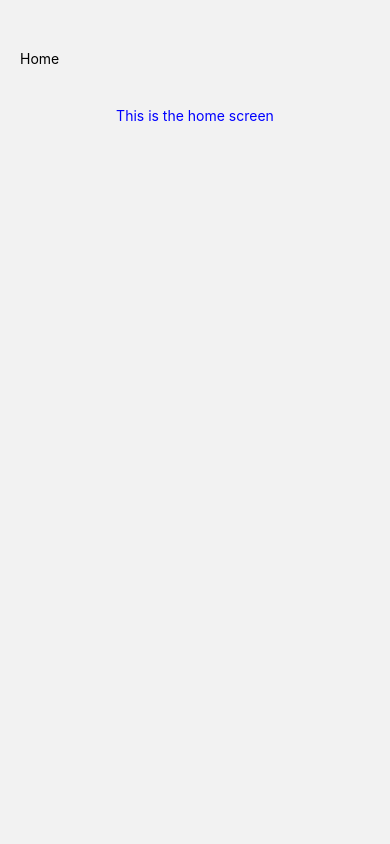
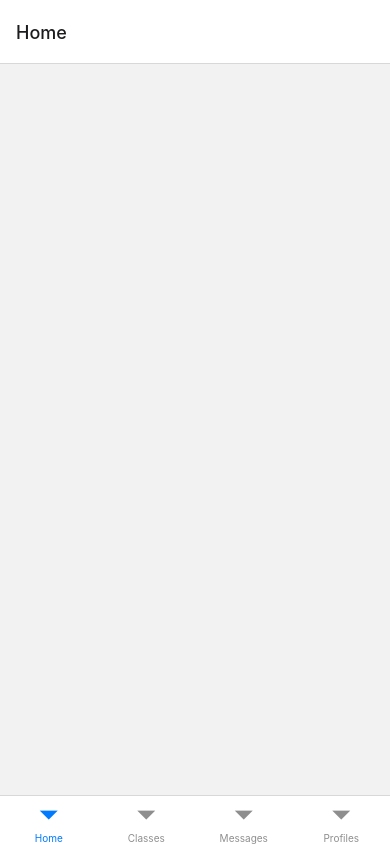
Before and after one commit to I-Dont-Want-An-F/client, a React Native app: screen / in a window 390 px wide. Built offline with nearby package versions, Linux system fonts and the light colour scheme.

Commit message:
TabsAndStacks

```diff
--- a/App.js
+++ b/App.js
@@ -1,25 +1,23 @@
 import { NavigationContainer } from '@react-navigation/native';
-import { createNativeStackNavigator } from '@react-navigation/native-stack';
+import { createBottomTabNavigator } from '@react-navigation/bottom-tabs';
 import { GlobalStyles } from './stlyes/Global';
-import HomeScreen from './screens/HomeScreen'
-import NavigationBar from './shared/NavigationBar';
+import HomeScreenStack from './TabStacks/HomeScreenStack';
+import ClassScreenStack from './TabStacks/ClassScreenStack';
+import MessageScreenStack from './TabStacks/MessageScreenStack';
+import ProfileScreenStack from './TabStacks/ProfileScreenStack';
 
-const Stack = createNativeStackNavigator();
+const Tab = createBottomTabNavigator();
+//const Stack = createNativeStackNavigator();
 
 export default function App() {
   return (
       <NavigationContainer style={GlobalStyles.container}>
-        <Stack.Navigator initialRouteName="HomeScreen">
-          <Stack.Screen
-            name="HomeScreen"
-            component={HomeScreen}
-            options={({ navigation }) => ({
-              header: () => (
-                <NavigationBar navigation={navigation} />
-              )
-            })}
-          />
-        </Stack.Navigator>
+          <Tab.Navigator initialRouteName='Home'>
+            <Tab.Screen name="Home" component={HomeScreenStack} />
+            <Tab.Screen name="Classes" component={ClassScreenStack} />
+            <Tab.Screen name="Messages" component={MessageScreenStack} />
+            <Tab.Screen name="Profiles" component={ProfileScreenStack} />
+          </Tab.Navigator>
       </NavigationContainer>
   );
 }
--- /dev/null
+++ b/TabStacks/ClassScreenStack.js
@@ -0,0 +1,15 @@
+import { React } from 'react';
+import { createStackNavigator } from '@react-navigation/stack';
+import { ClassScreen } from '../screens/ClassScreen';
+
+const Stack = createStackNavigator();
+
+
+export default function ScreenStack () {
+    <Stack.Navigator>
+        <Stack.Screen>
+            name="Classes"
+            component={ClassScreen}
+        </Stack.Screen>
+    </Stack.Navigator>
+}
--- /dev/null
+++ b/TabStacks/HomeScreenStack.js
@@ -0,0 +1,15 @@
+import { React } from 'react';
+import { createStackNavigator } from '@react-navigation/stack';
+import { HomeScreen } from  '../screens/HomeScreen';
+
+const Stack = createStackNavigator();
+
+
+export default function HomeScreenStack () {
+    <Stack.Navigator>
+        <Stack.Screen>
+            name="Home"
+            component={HomeScreen}
+        </Stack.Screen>
+    </Stack.Navigator>
+}
--- /dev/null
+++ b/TabStacks/MessageScreenStack.js
@@ -0,0 +1,15 @@
+import { React } from 'react';
+import { createStackNavigator } from '@react-navigation/stack';
+import { MessageScreen } from '../screens/MessageScreen';
+
+const Stack = createStackNavigator();
+
+
+export default function ScreenStack () {
+    <Stack.Navigator>
+        <Stack.Screen>
+            name="Messages"
+            component={MessageScreen}
+        </Stack.Screen>
+    </Stack.Navigator>
+}
--- /dev/null
+++ b/TabStacks/ProfileScreenStack.js
@@ -0,0 +1,15 @@
+import { React } from 'react';
+import { createStackNavigator } from '@react-navigation/stack';
+import { ProfileScreen} from '../screens/ProfileScreen';
+
+const Stack = createStackNavigator();
+
+
+export default function ScreenStack () {
+    <Stack.Navigator>
+        <Stack.Screen>
+            name="Profiles"
+            component={ProfileScreen}
+        </Stack.Screen>
+    </Stack.Navigator>
+}
--- a/package.json
+++ b/package.json
@@ -9,8 +9,10 @@
     "web": "expo start --web"
   },
   "dependencies": {
+    "@react-navigation/bottom-tabs": "^6.4.0",
     "@react-navigation/native": "^6.0.13",
     "@react-navigation/native-stack": "^6.9.0",
+    "@react-navigation/stack": "^6.3.1",
     "expo": "~46.0.9",
     "expo-status-bar": "~1.4.0",
     "react": "^18.2.0",
--- /dev/null
+++ b/screens/ClassScreen.js
@@ -0,0 +1,10 @@
+import {React,  useState } from 'react';
+import { Text } from 'react-native';
+import { GlobalStyles } from '../stlyes/Global';
+
+
+export default function ClassScreen() {
+    return (
+        <Text style={GlobalStyles.text} > This is the class screen </Text>
+    )
+}
--- /dev/null
+++ b/screens/MessageScreen.js
@@ -0,0 +1,10 @@
+import {React,  useState } from 'react';
+import { Text } from 'react-native';
+import { GlobalStyles } from '../stlyes/Global';
+
+
+export default function MessageScreen() {
+    return (
+        <Text style={GlobalStyles.text} > This is the message screen </Text>
+    )
+}
--- /dev/null
+++ b/screens/ProfileScreen.js
@@ -0,0 +1,10 @@
+import {React,  useState } from 'react';
+import { Text } from 'react-native';
+import { GlobalStyles } from '../stlyes/Global';
+
+
+export default function ProfileScreen() {
+    return (
+        <Text style={GlobalStyles.text} > This is the profile screen </Text>
+    )
+}
--- a/shared/NavigationBar.js
+++ /dev/null
@@ -1,14 +0,0 @@
-import React from 'react';
-import { TouchableOpacity, View, Text } from 'react-native';
-import { NavigationStlyes } from '../stlyes/NavigationBar';
-import { HomeScreen } from '../screens/HomeScreen';
-
-export default function NavigationBar ({ navigation }) {
-    return (
-        <View style={NavigationStlyes.Bar}>
-            <TouchableOpacity  onPress={() => navigation.navigate('HomeScreen')}>
-                <Text>Home</Text>
-            </TouchableOpacity>
-        </View>
-    )
-}
```
Also changed, not shown: 1 other file (tests, documents, lock files or other folders).
